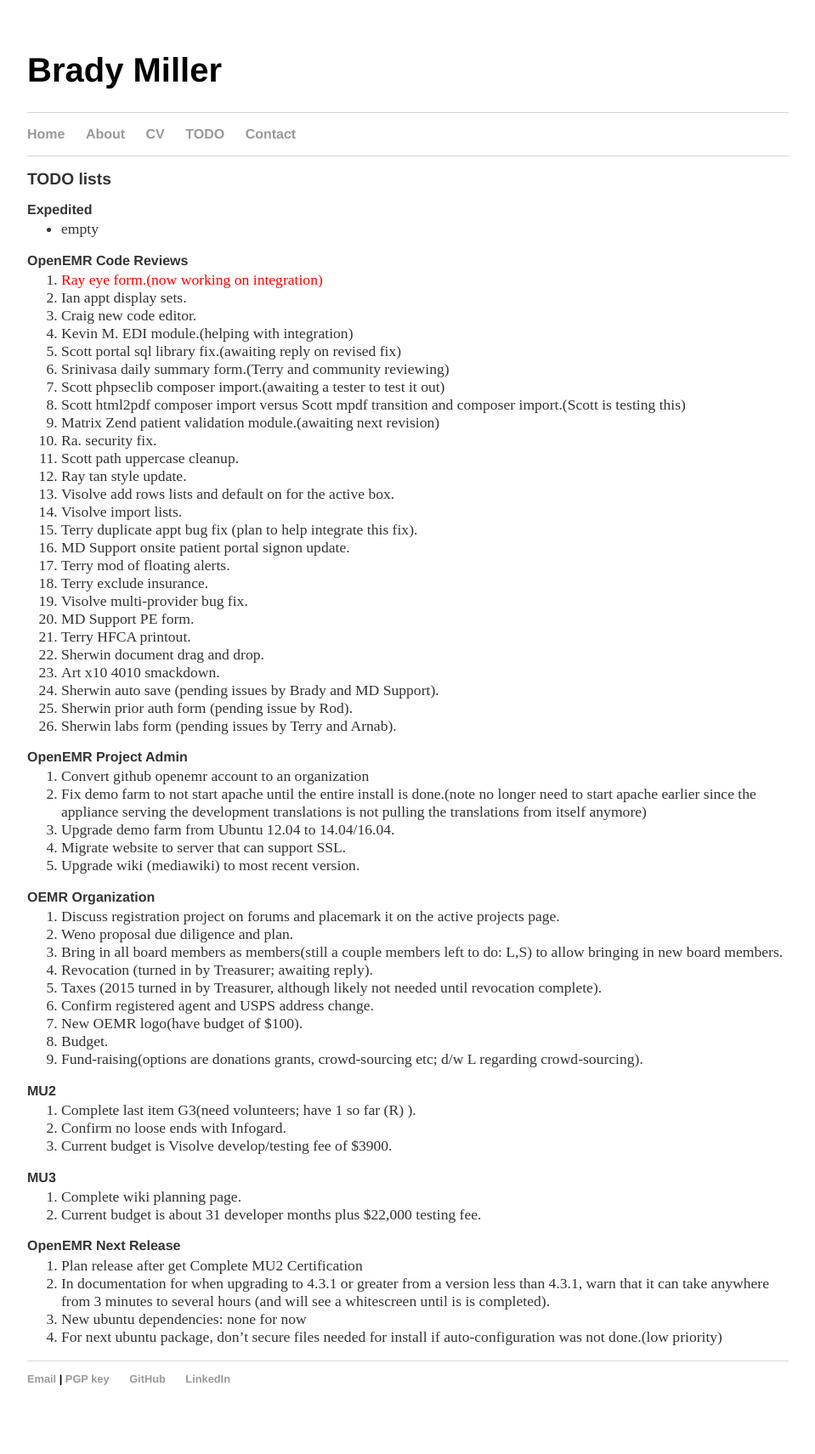
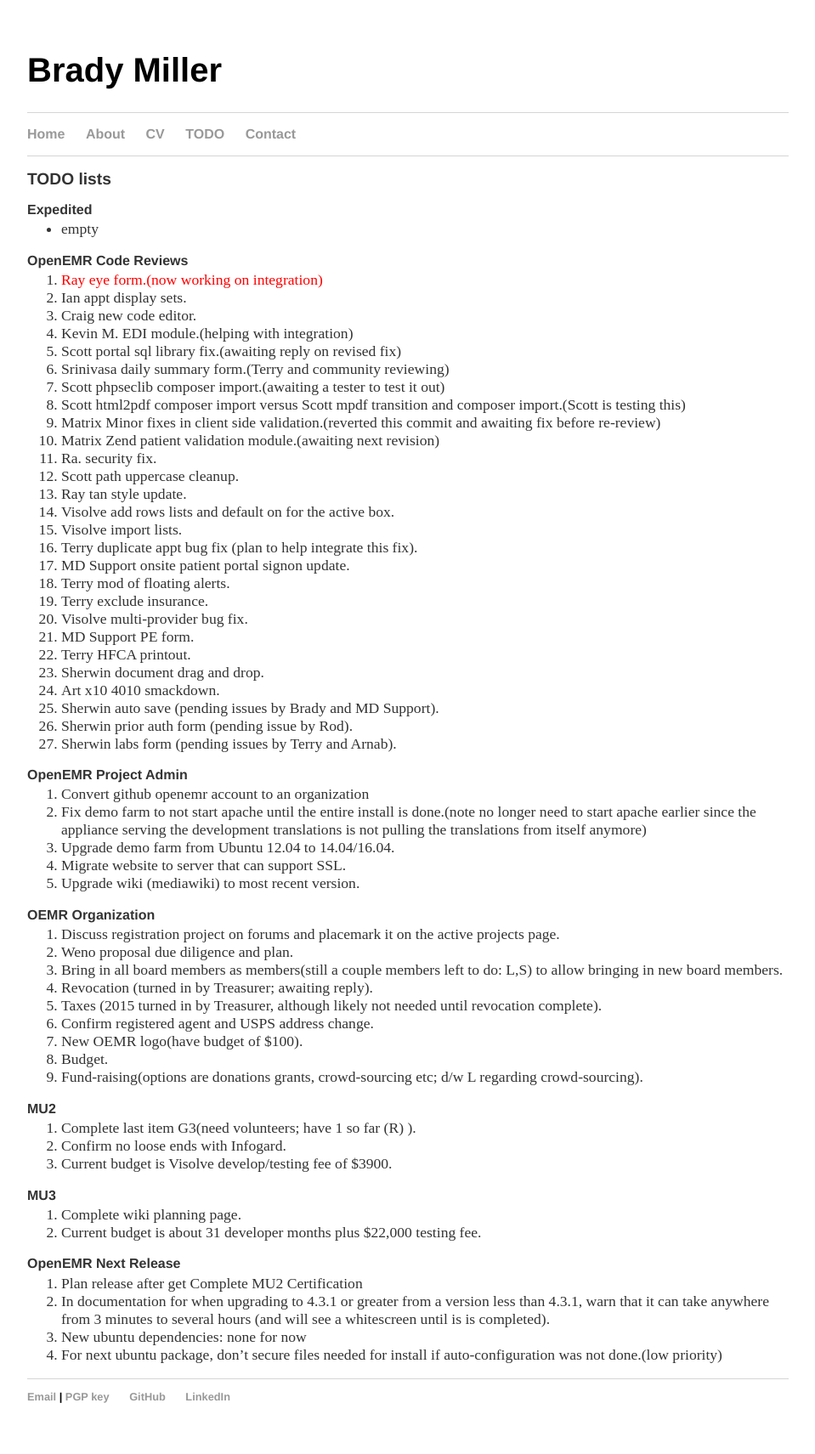
Before and after one commit to bradymiller/bradymiller.github.io, a Jekyll site: the page built from todo/index.md, in a window 1280 px wide. Shown: the whole page at 85% size, without its empty margins (160-1119 px from the left). Built offline with Jekyll 4.4.1, drawn with Linux system fonts in a browser that asks for light colours; before the commit the page ends 1690 px from its top, so only the background shows below that.

Commit message:
Update todo list

```diff
--- a/todo/index.md
+++ b/todo/index.md
@@ -15,6 +15,7 @@
 1. Srinivasa daily summary form.(Terry and community reviewing)
 1. Scott phpseclib composer import.(awaiting a tester to test it out)
 1. Scott html2pdf composer import versus Scott mpdf transition and composer import.(Scott is testing this)
+1. Matrix Minor fixes in client side validation.(reverted this commit and awaiting fix before re-review)
 1. Matrix Zend patient validation module.(awaiting next revision)
 1. Ra. security fix.
 1. Scott path uppercase cleanup.
```
